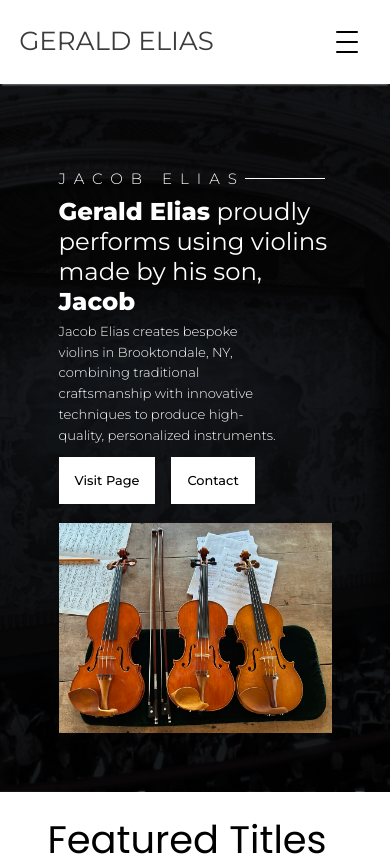
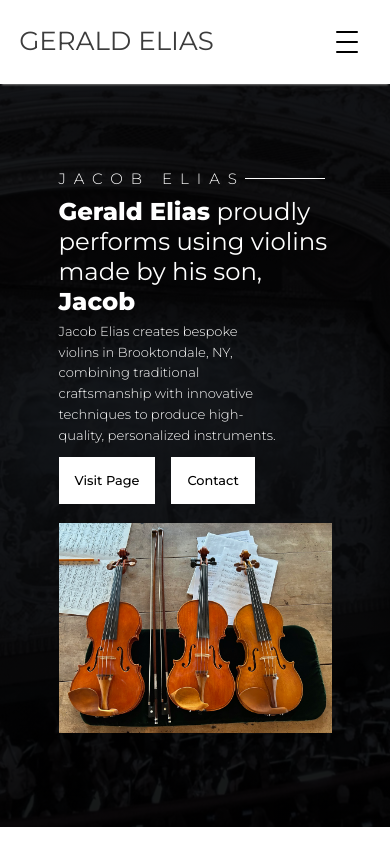
Before and after one commit to konstantinstanmeyer/gerald-elias-new, a Next.js app: page / in a window 390 px wide. Shown: the top 856 px of the page. Built offline with nearby package versions, Linux system fonts and the light colour scheme; a web font is replaced by a local one.

Commit message:
spacing fixes for landing margin-bottom

```diff
--- a/app/globals.css
+++ b/app/globals.css
@@ -1463,8 +1463,8 @@ textarea {
   #landing {
     flex-direction: column;
     height: fit-content;
-    padding-bottom: 2rem;
     padding-top: 15vh;
+    padding-bottom: 8vh;
   }
 
   #landing-image {
@@ -1805,7 +1805,7 @@ textarea {
     flex-direction: column;
     min-height: 75vh;
     max-height: fit-content;
-    padding-bottom: 2rem;
+    padding-bottom: 8vh;
     padding-top: 15vh;
   }
 
```
